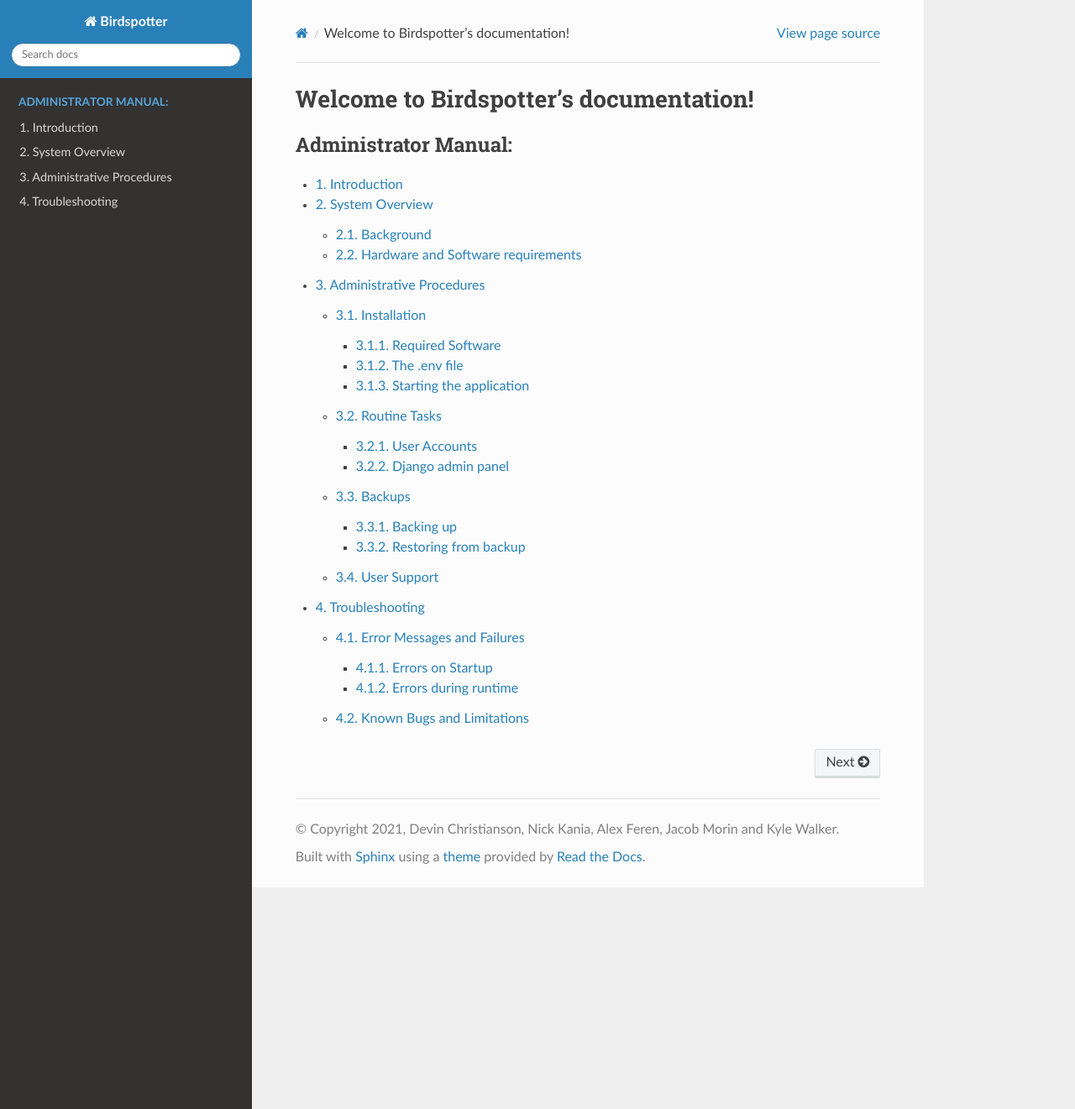
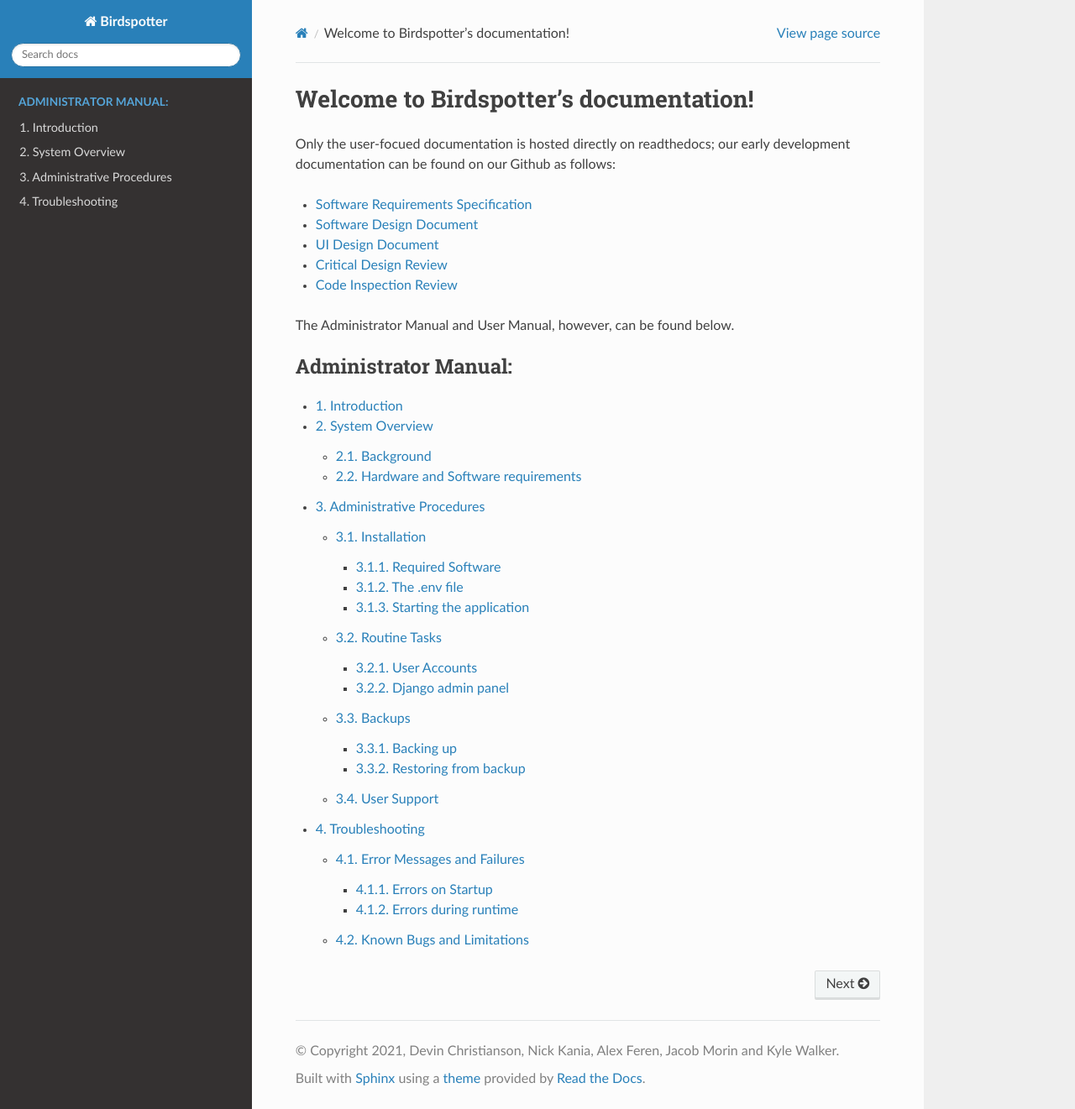
Before and after one commit to birdspotter-project/COS397, a Sphinx documentation site: the page built from docs/source/index.rst, in a window 1280 px wide and 1321 px high. Shown: the whole window at 84% size. Built offline with Sphinx 7.4.7 and the Read the Docs theme 2.0.0, drawn with Linux system fonts in a browser that asks for light colours.

Commit message:
link together docs

```diff
--- a/docs/source/index.rst
+++ b/docs/source/index.rst
@@ -5,6 +5,16 @@
 
 Welcome to Birdspotter's documentation!
 =======================================
+Only the user-focued documentation is hosted directly on readthedocs; our early development documentation can be found on our Github as follows:
+
+- `Software Requirements Specification <https://github.com/devinchristianson/COS397/blob/master/Documentation/Deliverables/Software_Requirements_Specification/SRS.pdf>`_
+- `Software Design Document <https://github.com/devinchristianson/COS397/blob/master/Documentation/Deliverables/Software_Design_Document/SDD.pdf>`_
+- `UI Design Document <https://github.com/devinchristianson/COS397/blob/master/Documentation/Deliverables/UI_Design_Document/UIDD.pdf>`_
+- `Critical Design Review <https://github.com/devinchristianson/COS397/blob/master/Documentation/Deliverables/CDR.pdf>`_
+- `Code Inspection Review <https://github.com/devinchristianson/COS397/blob/master/Documentation/Deliverables/CIR.pdf>`_
+
+
+The Administrator Manual and User Manual, however, can be found below.
 
 .. toctree::
    :maxdepth: 3
```
Also changed, not shown: README.md (+3 -0 lines).
